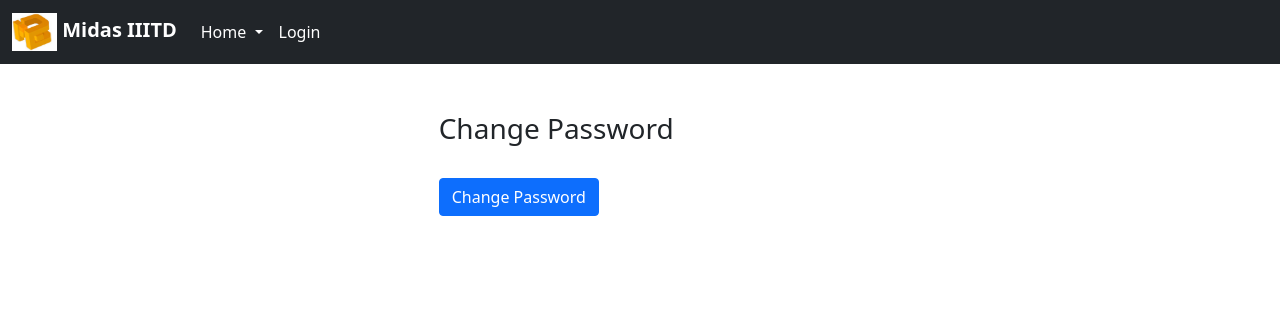
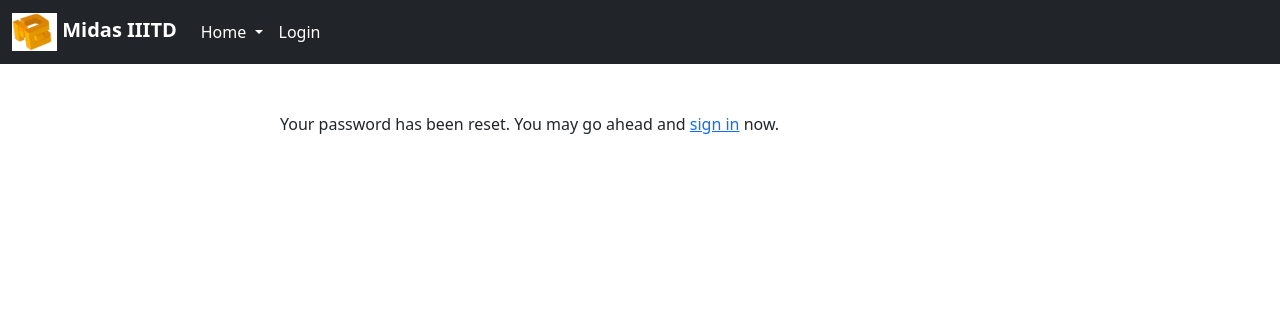
Before and after one commit to hardik-08-ldh/midas-task, a Django app: page /reset/done/ in a window 1280 px wide. Shown: the top 324 px of the page. Run offline with Django 3.2, Linux system fonts and the light colour scheme; some libraries are stand-ins or nearby versions.

Commit message:
Styling templates

```diff
--- a/templates/users/password_reset_complete.html
+++ b/templates/users/password_reset_complete.html
@@ -1,22 +1,15 @@
 {% extends 'base.html' %}
-{% load crispy_forms_tags %}
 
 {% block title %}
-  Change Password
+  Reset Password
 {% endblock title %}
 
 {% block content %}
-<div class="mt-5">
-  <div class="container col-md-4">
-    <h3>Change Password</h3>
-    <form action="" method="post">
-      {% csrf_token %}
-      {{ form|crispy }}
-      <br>
-      <button type="submit" class="btn btn-primary">Change Password</button>
-  </form>
-  </div>
+
+<div class=" container mt-5">
+	<div class="container col-md-8">
+		<p>Your password has been reset. You may go ahead and <a href="{% url 'login' %}">sign in</a> now.</p>
+	</div>
 </div>
 
-
 {% endblock %}
```
